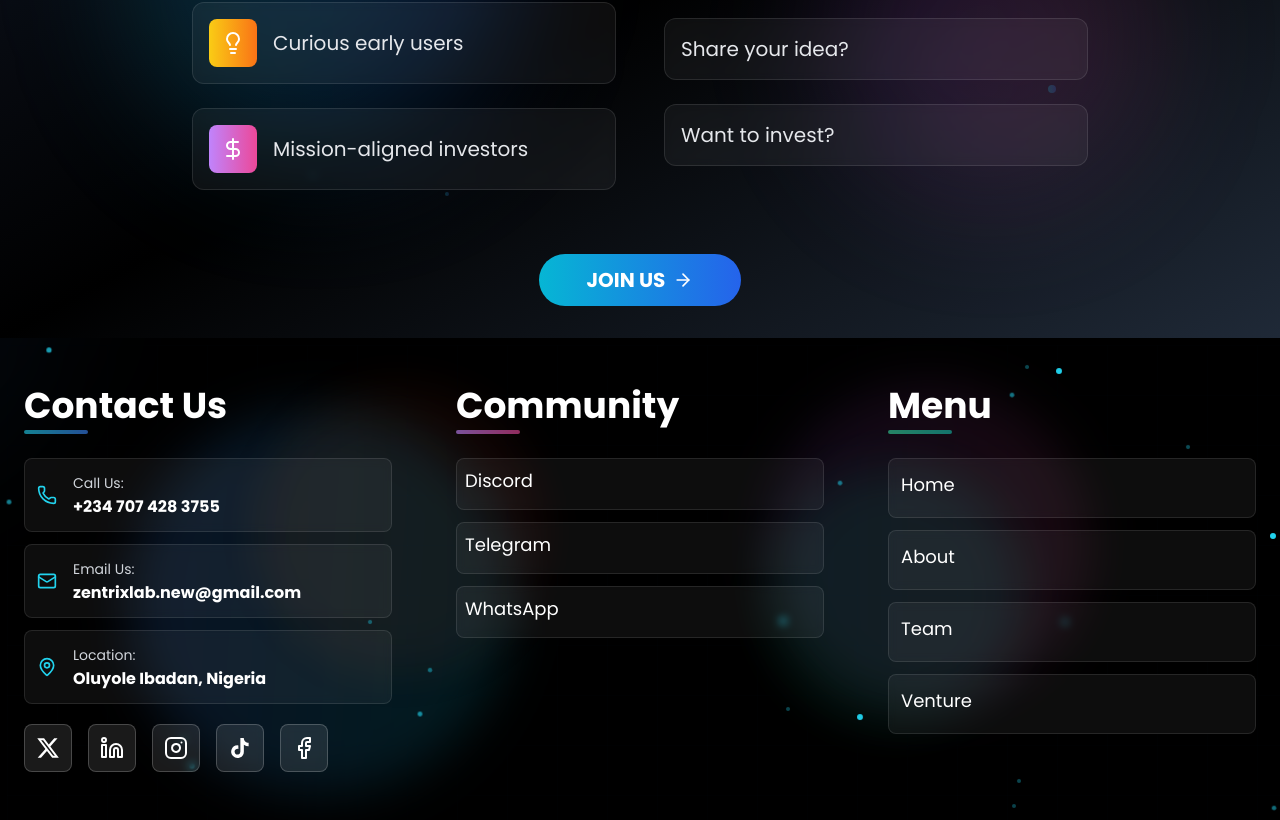
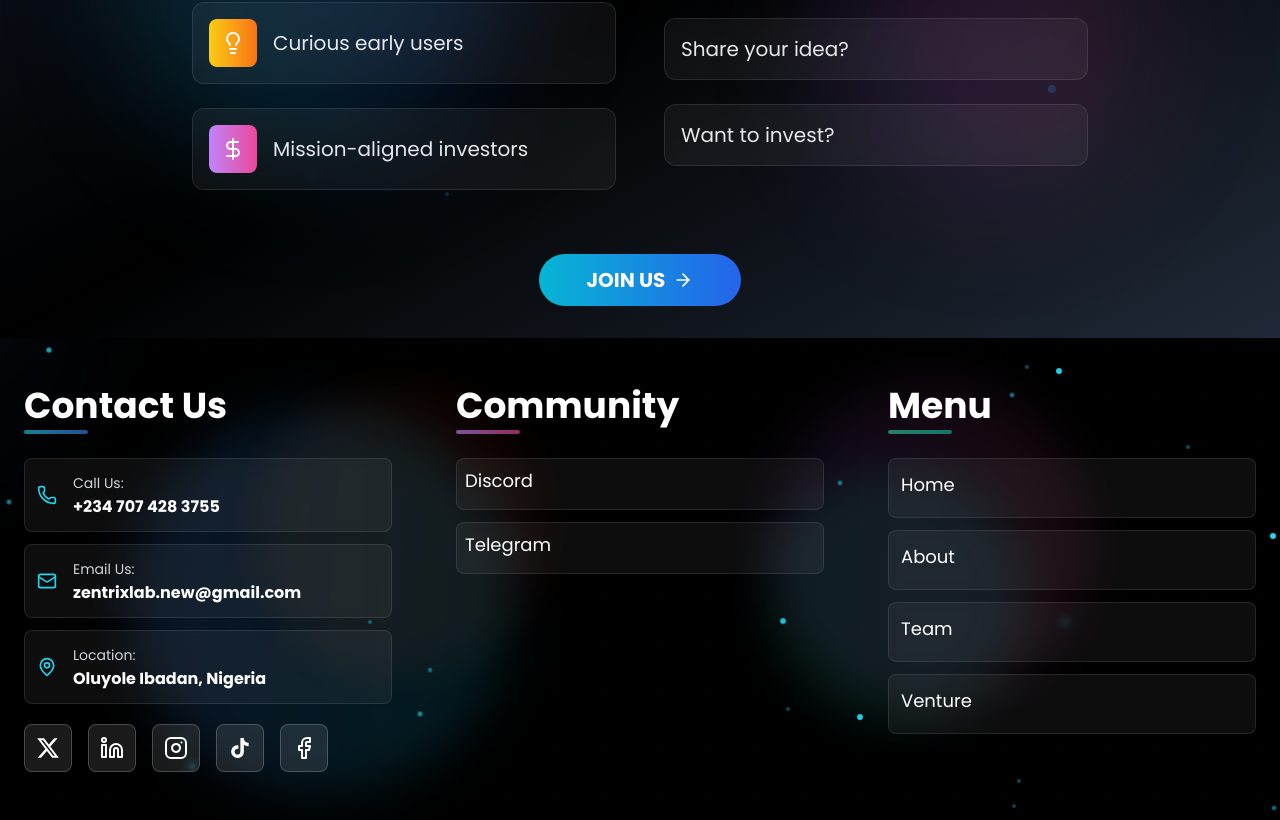
Before and after one commit to Zentrix-Lab-C/Zentrixweb, a React (Vite) app: page / in a window 1280 px wide. Shown: the part 4700-5520 px from the top of the page. Built offline with nearby package versions, Linux system fonts and the light colour scheme.

Commit message:
whatsapp link remove

```diff
--- a/src/pages/ContactPage.jsx
+++ b/src/pages/ContactPage.jsx
@@ -54,7 +54,7 @@ export default function ContactPage() {
   // 'Tik Tok': 'https://www.tiktok.com/@zentrixlab',
   'Discord': 'https://discord.com/invite/YZR3SBPp',
   'Telegram': 'https://t.me/zentrixlab',
-  'WhatsApp': 'https://chat.whatsapp.com/CKJp55a1RNoCX2tZEtxmIR',
+  // 'WhatsApp': 'https://chat.whatsapp.com/CKJp55a1RNoCX2tZEtxmIR',
 };
 
 
```
